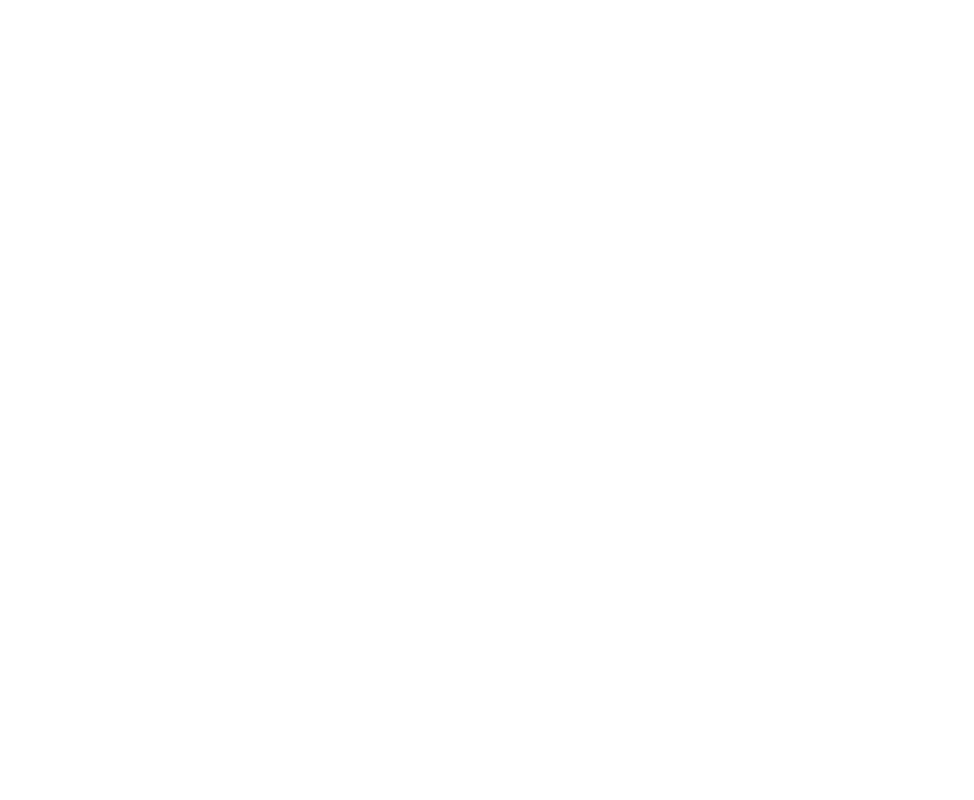
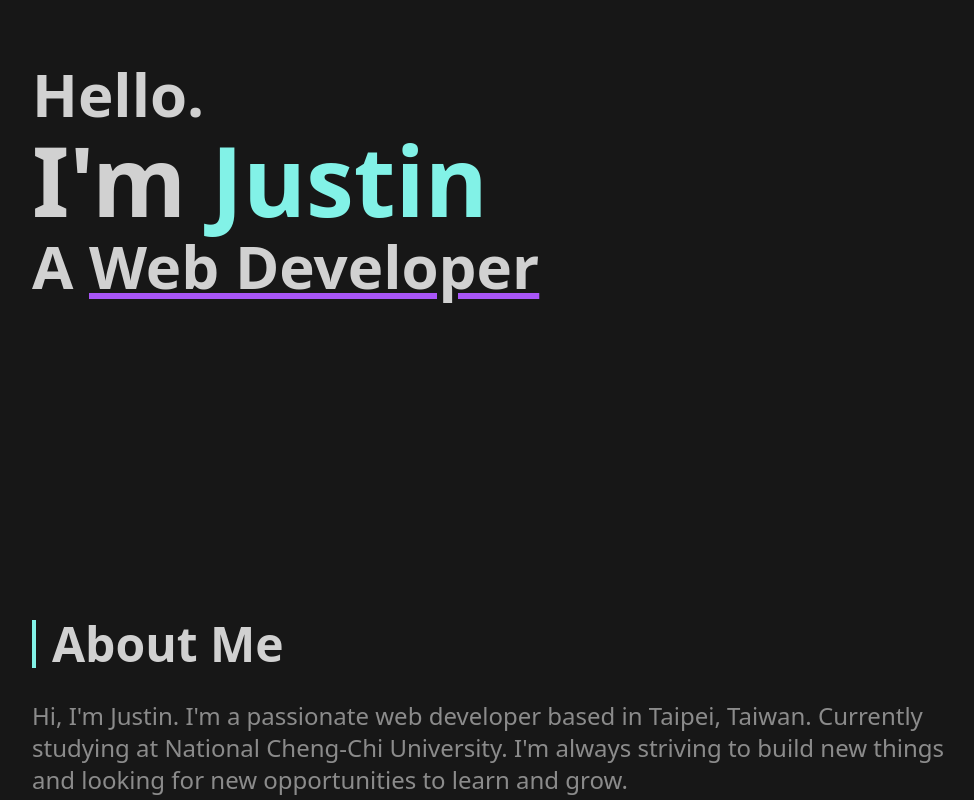
Before and after one commit to JustinLien0805/Portfolio, a Next.js app: page / in a window 1280 px wide. Shown: the part 220-1020 px from the top of the page, without its empty margins (128-1102 px from the left). Before the commit the page ends 800 px from the top, so only its background shows below. Built offline with nearby package versions, Linux system fonts and the light colour scheme.

Commit message:
hero and about section

```diff
--- a/package.json
+++ b/package.json
@@ -20,6 +20,7 @@
     "next": "13.1.4",
     "react": "18.2.0",
     "react-dom": "18.2.0",
+    "react-parallax-tilt": "^1.7.91",
     "typescript": "4.9.4"
   },
   "devDependencies": {
--- /dev/null
+++ b/src/components/About.tsx
@@ -0,0 +1,40 @@
+import { useInView } from "framer-motion";
+import { useRef } from "react";
+const About = () => {
+  const ref = useRef(null);
+  const isInView = useInView(ref, { once: true });
+  return (
+    <div className="flex flex-col h-[50vh] relative space-y-8 my-10">
+      <h2
+        className="text-5xl font-semibold border-l-4 border-primary pl-4"
+        ref={ref}
+        style={{
+          transform: isInView ? "none" : "translatex(-100px)",
+          opacity: isInView ? 1 : 0,
+          transition: "all 0.3s cubic-bezier(0.17, 0.55, 0.55, 1) 0.3s",
+        }}
+      >
+        About Me
+      </h2>
+      <p
+        className="text-2xl text-white/50"
+        ref={ref}
+        style={{
+          transform: isInView ? "none" : "translatex(-100px)",
+          opacity: isInView ? 1 : 0,
+          transition: "all 0.4s cubic-bezier(0.17, 0.55, 0.55, 1) 0.4s",
+        }}
+      >
+        Hi, I'm Justin. I'm a passionate web developer based in Taipei, Taiwan.
+        Currently studying at National Cheng-Chi University. I'm always striving
+        to build new things and looking for new opportunities to
+        learn and grow.
+      </p>
+      {/* <h3 className="absolute text-[200px] w-full -right-48  -top-12 -z-10 text-black/20 font-bold">
+      About Me
+    </h3> */}
+    </div>
+  );
+};
+
+export default About;
--- /dev/null
+++ b/src/components/Contact.tsx
@@ -0,0 +1,9 @@
+import React from 'react'
+
+const Contact = () => {
+  return (
+    <div>Contact</div>
+  )
+}
+
+export default Contact
--- /dev/null
+++ b/src/components/Hero.tsx
@@ -0,0 +1,23 @@
+import Tilt from "react-parallax-tilt";
+const Hero = () => {
+  return (
+    <Tilt
+      className="flex flex-col flex-wrap items-start justify-center h-[100vh] lg:w-[50vw] sm:w-[80vw] w-screen font-semibold text-7xl md:text-8xl"
+      tiltMaxAngleX={10}
+      tiltMaxAngleY={10}
+    >
+      <h1 className="text-5xl md:text-6xl">Hello.</h1>
+      <h1 className="md:py-2">
+        I'm <span className="text-primary">Justin</span>
+      </h1>
+      <h2 className="text-5xl md:text-6xl ">
+        A{" "}
+        <span className="underline decoration-purple-500 underline-offset-4">
+          Web Developer
+        </span>
+      </h2>
+    </Tilt>
+  );
+};
+
+export default Hero;
--- /dev/null
+++ b/src/components/Project.tsx
@@ -0,0 +1,7 @@
+import React from "react";
+
+const Project = () => {
+  return <div>Project</div>;
+};
+
+export default Project;
--- /dev/null
+++ b/src/components/Skill.tsx
@@ -0,0 +1,12 @@
+import React from "react";
+
+const Skill = () => {
+  return (
+    <div className="min-h-[50vh] grid">
+      <h2>Skill</h2>
+      <div className="w-full h-96 backdrop-blur-2xl bg-gray-900 rounded-xl shadow-black"></div>
+    </div>
+  );
+};
+
+export default Skill;
--- a/src/pages/_document.tsx
+++ b/src/pages/_document.tsx
@@ -1,4 +1,4 @@
-import { Html, Head, Main, NextScript } from 'next/document'
+import { Html, Head, Main, NextScript } from "next/document";
 
 export default function Document() {
   return (
@@ -9,5 +9,5 @@
         <NextScript />
       </body>
     </Html>
-  )
+  );
 }
--- a/src/pages/index.tsx
+++ b/src/pages/index.tsx
@@ -1,15 +1,31 @@
+import About from "@/components/About";
+import Hero from "@/components/Hero";
+import Skill from "@/components/Skill";
 import Head from "next/head";
-import Image from "next/image";
 
 export default function Home() {
   return (
     <>
       <Head>
-        <title>Create Next App</title>
+        <title>Justin Lien</title>
         <meta name="description" content="Generated by create next app" />
         <meta name="viewport" content="width=device-width, initial-scale=1" />
         <link rel="icon" href="/favicon.ico" />
       </Head>
+      {/* Hero section */}
+      <div className="min-h-screen max-w-7xl w-screen overflow-x-hidden px-4 md:px-40">
+        <Hero />
+
+        {/* About section */}
+        <About />
+
+        {/* Skill section */}
+        <Skill />
+
+        {/* Project section */}
+
+        {/* Contact section */}
+      </div>
     </>
   );
 }
--- a/tailwind.config.js
+++ b/tailwind.config.js
@@ -10,5 +10,16 @@
   theme: {
     extend: {},
   },
+  daisyui: {
+    themes: [
+      {
+        myTheme: {
+          primary: "#82f2e7",
+          accent: "#82f2e7",
+          "base-100": "#171717",
+        },
+      },
+    ],
+  },
   plugins: [require("daisyui")],
 };
```
Also changed, not shown: 1 other file (tests, documents, lock files or other folders).
